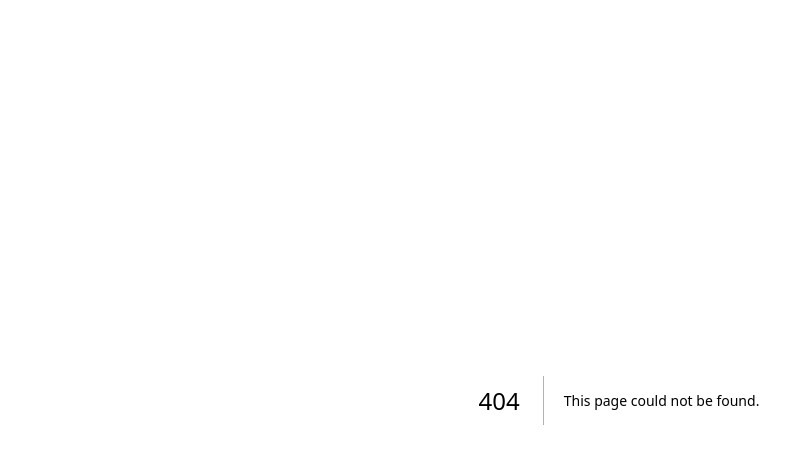
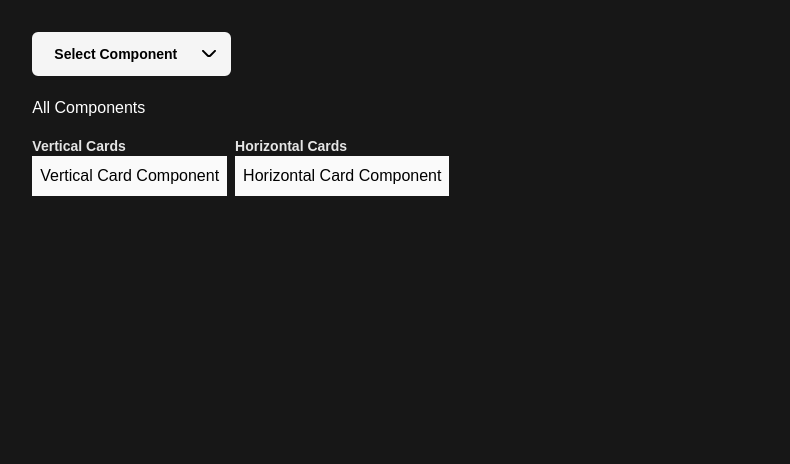
Before and after one commit to Bluefalcon04v/100-plus-ui, a Next.js app: page /1 in a window 1280 px wide. Before the commit this address had no page. Shown: the top 464 px of the page, without its empty margins (21-811 px from the left). Built offline with nearby package versions, Linux system fonts and the light colour scheme.

Commit message:
first card

```diff
--- a/src/app/allComponents/page.tsx
+++ b/src/app/[allComponents]/horizontal-cards/page.tsx
@@ -2,7 +2,7 @@ import React from 'react'
 
 const Page = () => {
   return (
-    <div>Page</div>
+    <div>Pageasd</div>
   )
 }
 
--- /dev/null
+++ b/src/app/[allComponents]/layout.tsx
@@ -0,0 +1,13 @@
+import React from 'react'
+import Dropdown from '../components/dropdown'
+
+const Layout = ({ children }: Readonly<{ children: React.ReactNode }>) => {
+    return (
+        <div className='mt-24'>
+            <Dropdown />
+            {children}
+        </div>
+    )
+}
+
+export default Layout
--- /dev/null
+++ b/src/app/[allComponents]/page.tsx
@@ -0,0 +1,35 @@
+import Link from 'next/link'
+import React from 'react'
+
+const Page = () => {
+  const ALLCOMPONENTSCONST = [
+    {
+      title: 'Vertical Cards',
+      component: <div className='bg-neutral-50 text-black p-2'>Vertical Card Component</div>,
+      url: '/vertical-cards'
+    },
+    {
+      title: 'Horizontal Cards',
+      component: <div className='bg-neutral-50 text-black p-2'>Horizontal Card Component</div>,
+      url: '/horizontal-cards'
+    },
+  ]
+  return (
+    <div className=''>
+      <h1>All Components</h1>
+      <div className='flex  gap-2 w-full '>
+        {ALLCOMPONENTSCONST.map((item, index) => (
+          <div key={index} className='mt-4'>
+            <p className='text-sm font-semibold text-neutral-200'>{item.title}</p>
+            <Link href={"/component" + item.url}>
+              {item.component}
+            </Link>
+          </div>
+        ))}
+      </div>
+
+    </div>
+  )
+}
+
+export default Page
--- /dev/null
+++ b/src/app/[allComponents]/vertical-cards/components/AvatarCards.tsx
@@ -0,0 +1,20 @@
+import React from "react";
+
+interface IAvatarCard {
+  type: "center-aligned" | "left-aligned" | "right-aligned";
+}
+
+const AvatarCards = ({ type }: IAvatarCard) => {
+  if (type === "center-aligned")
+    return (
+      <div className="w-full h-full bg-white max-w-80 border px-8 flex-col gap-4 py-8 rounded-lg flex justify-center items-center">
+        <div className="h-20 w-20 rounded-full bg-gray" />
+        <div className="text-black text-2xl">Headline</div>
+        <p className="text-gray text-center text-pretty">
+          Please add your content here. Keep it short and simple. And smile :){" "}
+        </p>
+      </div>
+    );
+};
+
+export default AvatarCards;
--- /dev/null
+++ b/src/app/[allComponents]/vertical-cards/components/ProfileCards.tsx
@@ -0,0 +1,9 @@
+import React from 'react'
+
+const ProfileCards = () => {
+  return (
+    <div>ProfileCards</div>
+  )
+}
+
+export default ProfileCards
--- /dev/null
+++ b/src/app/[allComponents]/vertical-cards/components/index.ts
@@ -0,0 +1,7 @@
+import AvatarCards from "./AvatarCards";
+import ProfileCards from "./ProfileCards";
+
+export {
+    AvatarCards,
+    ProfileCards,
+}
--- /dev/null
+++ b/src/app/[allComponents]/vertical-cards/page.tsx
@@ -0,0 +1,17 @@
+import React from "react";
+import { AvatarCards } from "./components";
+
+const Page = () => {
+  return (
+    <div className="w-full">
+      <h1 className="flex w-full justify-center text-5xl font-roboto">
+        Vertical Cards
+      </h1>
+      <div>
+        <AvatarCards type="center-aligned" />
+      </div>
+    </div>
+  );
+};
+
+export default Page;
--- a/src/app/globals.css
+++ b/src/app/globals.css
@@ -1,14 +1,29 @@
 @import "tailwindcss";
+@import url('https://fonts.googleapis.com/css2?family=Roboto+Slab:wght@100..900&display=swap');
+
 
 :root {
   --background: #171717;
   --foreground: #fff;
 }
 
+@theme {
+  --color-orange: #fba002;
+  --color-white: #f5f5f5;
+  --color-gray: #666666;
+}
+
 body {
   color: var(--foreground);
   background: var(--background);
   font-family: Arial, Helvetica, sans-serif;
+}
+
+
+/* ------------------- Fonts ------------------------ */
+.font-roboto {
+  font-family: "Roboto Slab", serif;
+  font-optical-sizing: auto;
 }
 
 /* -------------------- Scroll Bar Styling ----------------------- */
--- a/src/app/layout.tsx
+++ b/src/app/layout.tsx
@@ -26,7 +26,7 @@ export default function RootLayout({
     <html lang="en">
       <body className={`${geistSans.variable} ${geistMono.variable} antialiased`} >
         <div className="mx-auto w-11/12 h-screen overflow-clip">
-        {children}
+          {children}
         </div>
       </body>
     </html>
--- a/src/app/page.tsx
+++ b/src/app/page.tsx
@@ -3,20 +3,23 @@ import Dropdown from "./components/dropdown";
 
 export default function Home() {
   return (
-    <div className="w-full h-full">
+    <div className="flex gap-12 w-full h-full">
       <Dropdown />
-      <div className='flex gap-12 w-full h-full'>
-        <div className='group flex flex-col justify-between my-auto p-8 border hover:border-r-6 hover:border-b-6 rounded-3xl w-1/2 h-1/2 transition-all'>
-          <div>
-            <div className='text-2xl tracking-widest'>✨UI Components✨</div>
-            <div className='mt-4 text-5xl text-balance leading-tight'>100 UI Templates Code For Faster Development! </div>
+      <div className="group flex flex-col justify-between my-auto p-8 border hover:border-r-6 hover:border-b-6 rounded-3xl w-1/2 transition-all">
+        <div>
+          <div className="text-2xl tracking-widest">✨UI Components✨</div>
+          <div className="mt-4 text-4xl text-balance leading-tighter">
+            100 UI Templates Code For Faster Development!{" "}
           </div>
-          <Link href={'./allComponents'} className='group-hover:bg-amber-400 flex place-content-center bg-white hover:bg-amber-300 py-4 border-2 border-neutral-200 rounded-md w-full font-bold text-black text-xl capitalize active:scale-95 transition-all cursor-pointer'>Browse All</Link>
         </div>
-        <div className='bg-neutral-50 w-full h-full overflow-clip'>
-
-        </div>
+        <Link
+          href={"./allComponents"}
+          className="group-hover:bg-orange flex place-content-center bg-white hover:brightness-125 py-2 mt-4 border-2 border-neutral-200 rounded-md w-full font-bold text-black text-xl capitalize active:scale-95 transition-all cursor-pointer"
+        >
+          Browse All
+        </Link>
       </div>
+      <div className="bg-neutral-100 w-full h-full overflow-clip"></div>
     </div>
   );
 }
```
